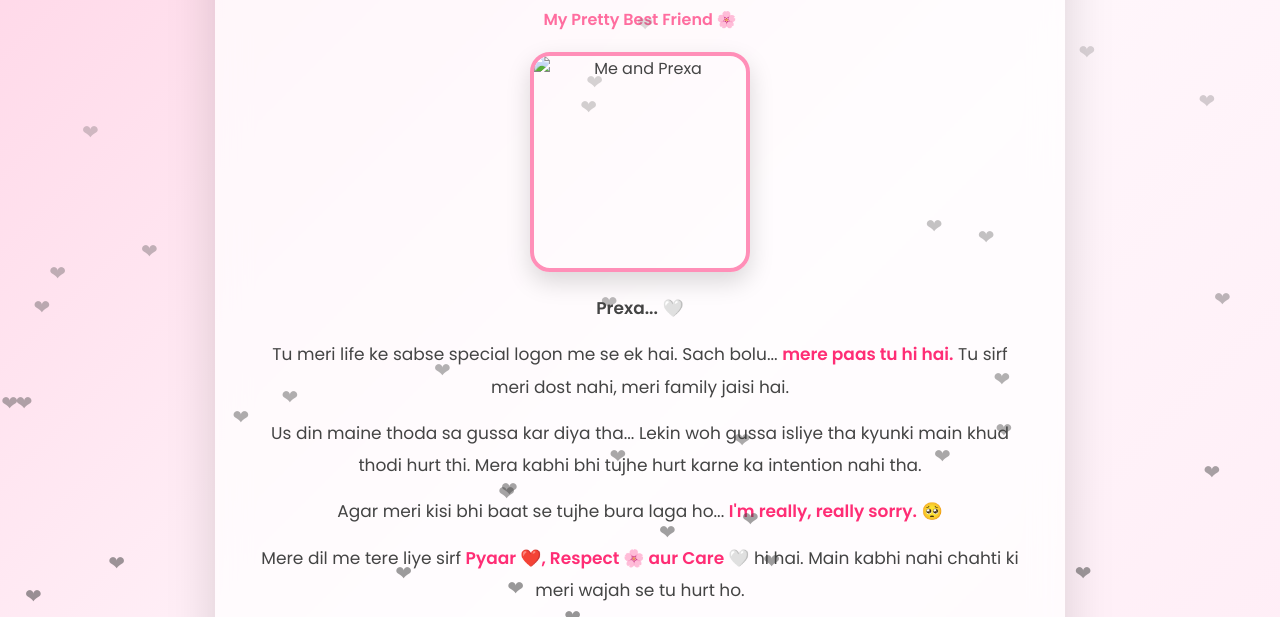
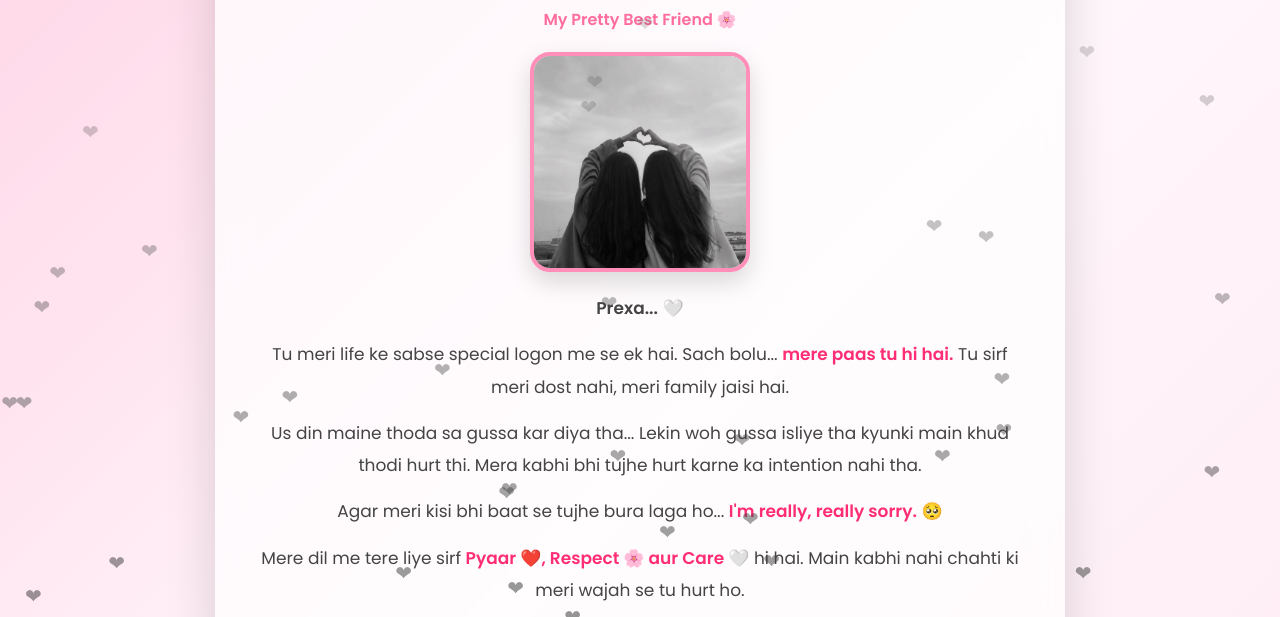
Before and after one commit to aaliyakhan123/besti-p, a plain HTML site: page index.html in a window 1280 px wide. Shown: the part 143-760 px from the top of the page. Drawn offline with Linux system fonts and the light colour scheme.

Commit message:
Update index.html

```diff
--- a/index.html
+++ b/index.html
@@ -95,7 +95,7 @@ footer{padding:30px;text-align:center;color:#777}
 <h1>For My Dearest Prexa ❤️</h1>
 <div class="subtitle">My Pretty Best Friend 🌸</div>
 
-<img src="./images/besti.png" alt="Me and Prexa" class="photo-img">
+<img src="./besti.png" alt="Me and Prexa" class="photo-img">
 
 <p><b>Prexa...</b> 🤍</p>
 
```
